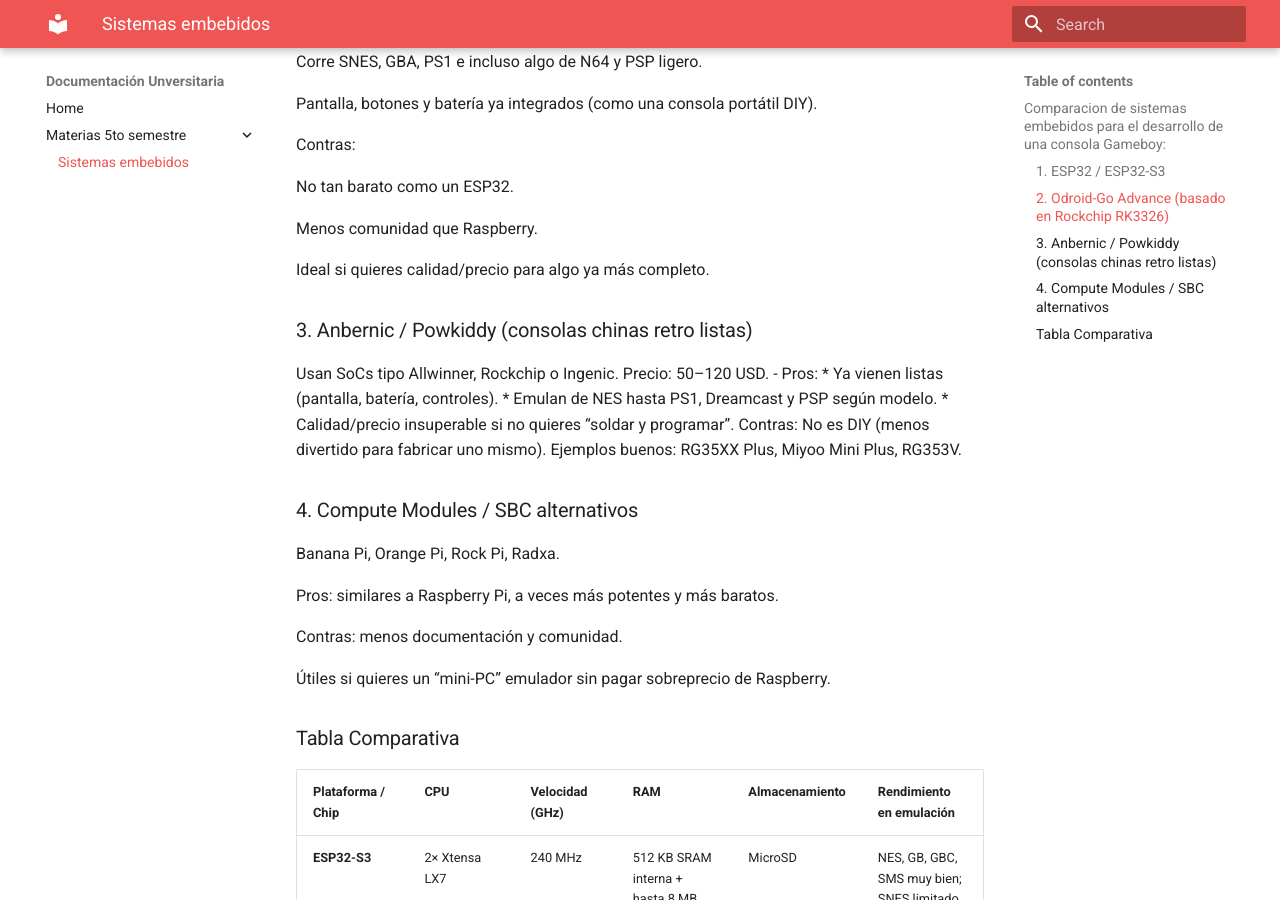
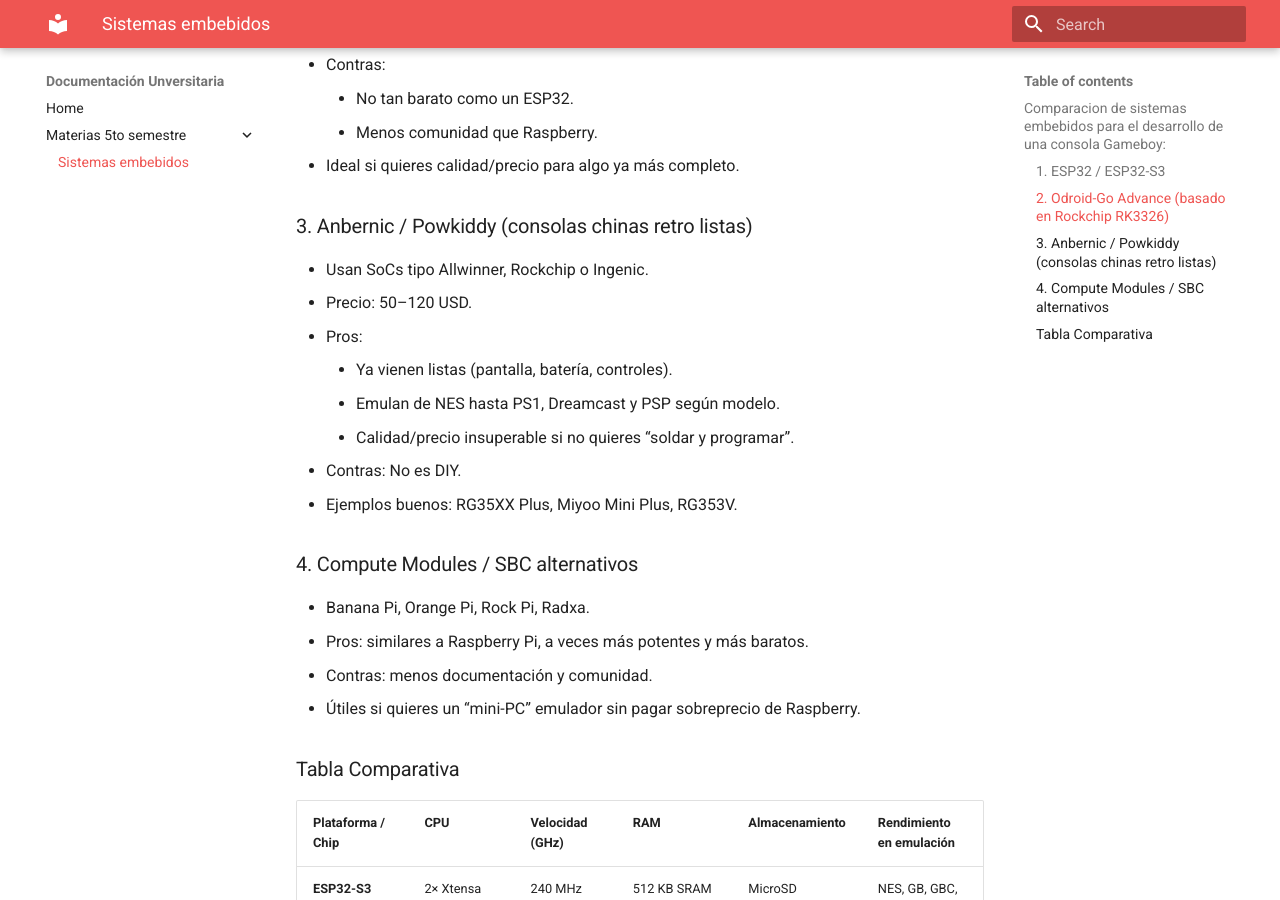
Before and after one commit to ZAFK28/PortafolioZarate, an MkDocs documentation site: the page built from docs/Sistemas_embebidos.md, in a window 1280 px wide and 900 px high, scrolled down 824 px. Built offline with MkDocs 1.6.1 and Material for MkDocs 9.7.7, drawn with Linux system fonts in a browser that asks for light colours.

Commit message:
Actualizacion

```diff
--- a/docs/Sistemas_embebidos.md
+++ b/docs/Sistemas_embebidos.md
@@ -5,62 +5,47 @@
 ## Comparacion de sistemas embebidos para el desarrollo de una consola Gameboy:
 ### 1. ESP32 / ESP32-S3
 
-Precio: muy barato (5–15 USD).
+- Precio: muy barato (5–15 USD).
 
-Pros:
+- Pros:
+    * Bajo consumo, perfecto para portátil con batería.
+    * Soporta emulación NES, Game Boy, Game Boy Color, Master System sin problemas.
+    * Muchísimos proyectos DIY en GitHub (ej. Odroid-Go, ESP32 Game Boy clones).
 
-Bajo consumo, perfecto para portátil con batería.
+- Contras:
+    * No suficiente potencia para SNES fluido o PS1.
 
-Soporta emulación NES, Game Boy, Game Boy Color, Master System sin problemas.
-
-Muchísimos proyectos DIY en GitHub (ej. Odroid-Go, ESP32 Game Boy clones).
-
-Contras:
-
-No suficiente potencia para SNES fluido o PS1.
-
-Ideal si quieres algo muy simple estilo Game Boy Classic o NES portátil.
+- Ideal si quieres algo muy simple estilo Game Boy Classic o NES portátil.
 
 ### 2. Odroid-Go Advance (basado en Rockchip RK3326)
 
-Precio: unos 60–80 USD con kit completo.
-
-Pros:
-
-Mucho más potente que un ESP32.
-
-Corre SNES, GBA, PS1 e incluso algo de N64 y PSP ligero.
-
-Pantalla, botones y batería ya integrados (como una consola portátil DIY).
-
-Contras:
-
-No tan barato como un ESP32.
-
-Menos comunidad que Raspberry.
-
-Ideal si quieres calidad/precio para algo ya más completo.
+- Precio: unos 60–80 USD con kit completo.
+- Pros:
+    * Mucho más potente que un ESP32.
+    * Corre SNES, GBA, PS1 e incluso algo de N64 y PSP ligero.
+    * Pantalla, botones y batería ya integrados (como una consola portátil DIY).
+- Contras:
+    * No tan barato como un ESP32.
+    * Menos comunidad que Raspberry.
+- Ideal si quieres calidad/precio para algo ya más completo.
 
 ### 3. Anbernic / Powkiddy (consolas chinas retro listas)
 
-Usan SoCs tipo Allwinner, Rockchip o Ingenic.
-Precio: 50–120 USD.
+- Usan SoCs tipo Allwinner, Rockchip o Ingenic.
+- Precio: 50–120 USD.
 - Pros:
     * Ya vienen listas (pantalla, batería, controles).
     * Emulan de NES hasta PS1, Dreamcast y PSP según modelo.
     * Calidad/precio insuperable si no quieres “soldar y programar”.
-Contras: No es DIY (menos divertido para fabricar uno mismo).
-Ejemplos buenos: RG35XX Plus, Miyoo Mini Plus, RG353V.
+- Contras: No es DIY.
+- Ejemplos buenos: RG35XX Plus, Miyoo Mini Plus, RG353V.
 
 ### 4. Compute Modules / SBC alternativos
 
-Banana Pi, Orange Pi, Rock Pi, Radxa.
-
-Pros: similares a Raspberry Pi, a veces más potentes y más baratos.
-
-Contras: menos documentación y comunidad.
-
-Útiles si quieres un “mini-PC” emulador sin pagar sobreprecio de Raspberry.
+- Banana Pi, Orange Pi, Rock Pi, Radxa.
+- Pros: similares a Raspberry Pi, a veces más potentes y más baratos.
+- Contras: menos documentación y comunidad.
+- Útiles si quieres un “mini-PC” emulador sin pagar sobreprecio de Raspberry.
 
 ### Tabla Comparativa
 | Plataforma / Chip                         | CPU                      | Velocidad (GHz)  | RAM                                            | Almacenamiento | Rendimiento en emulación                             |
```
